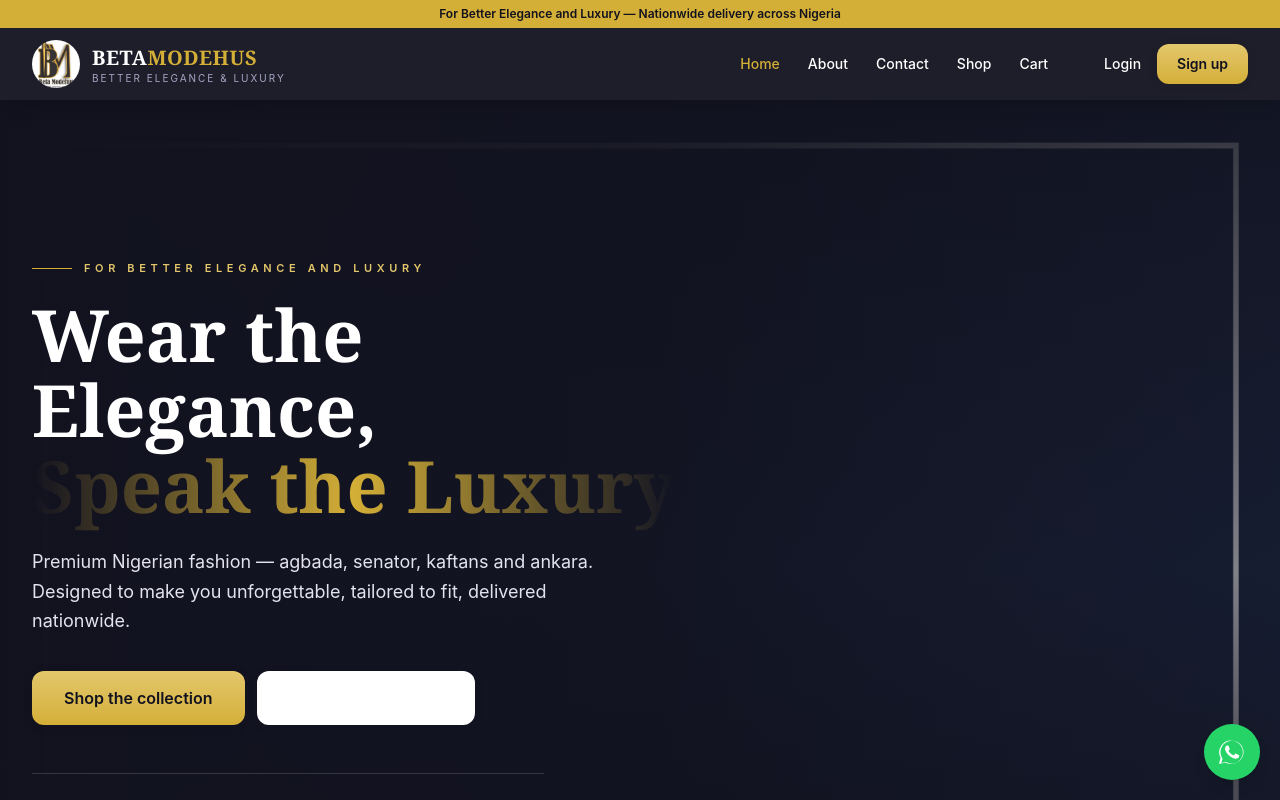
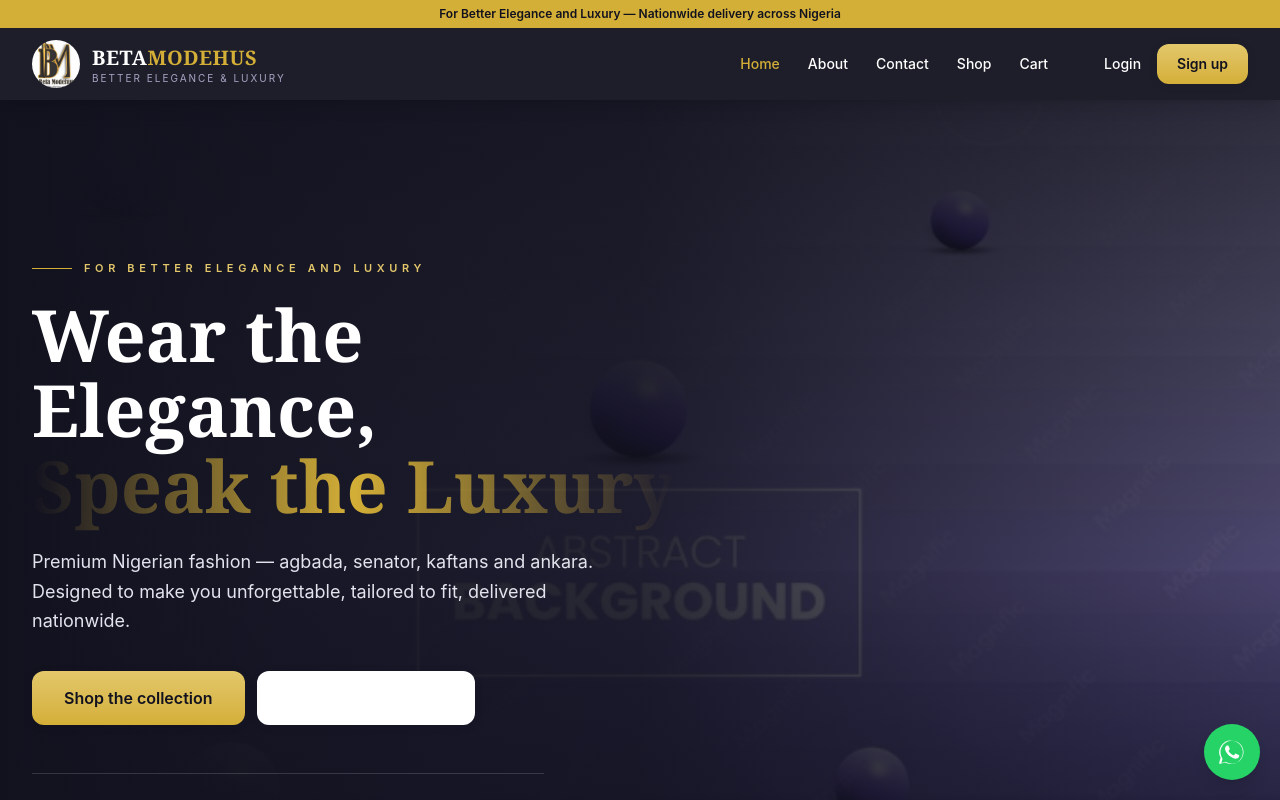
Before and after one commit to olasunkamiabdulrasheed-design/BETA_MODEHUS, a React (Vite) app in the folder frontend/: page / in a window 1280 px wide. Shown: the top 800 px of the page. Built offline with nearby package versions, Linux system fonts and the light colour scheme; no server answers.

Commit message:
feat: use owner-provided photo as landing hero background

```diff
--- a/frontend/src/pages/Home.jsx
+++ b/frontend/src/pages/Home.jsx
@@ -80,7 +80,7 @@
       <section className="relative overflow-hidden bg-midnight-950 text-white">
         <div className="absolute inset-0">
           <img
-            src="/hero-fashion.png"
+            src="/hero-main.png"
             alt=""
             aria-hidden="true"
             className="h-full w-full object-cover object-top opacity-40 sm:opacity-70"
```
